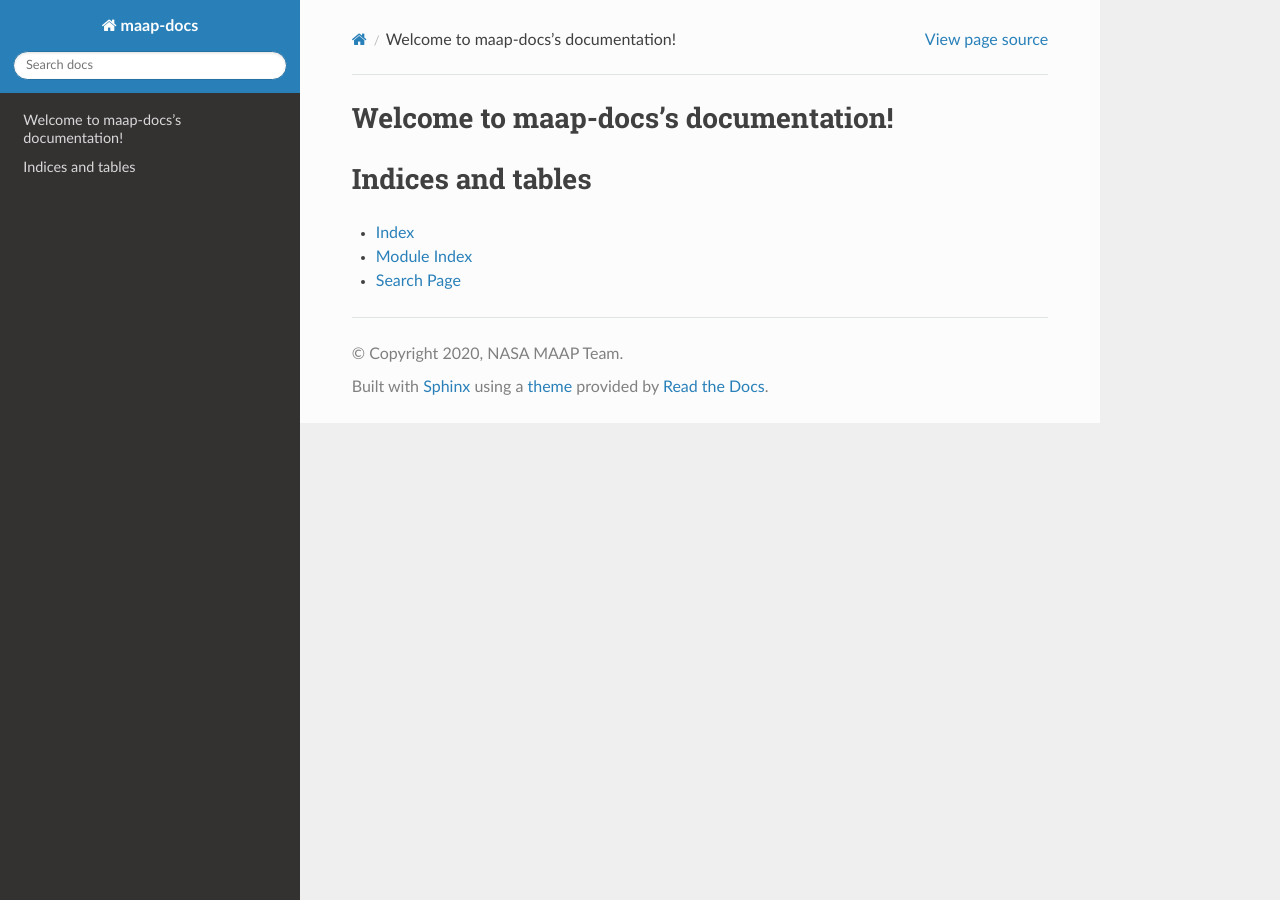
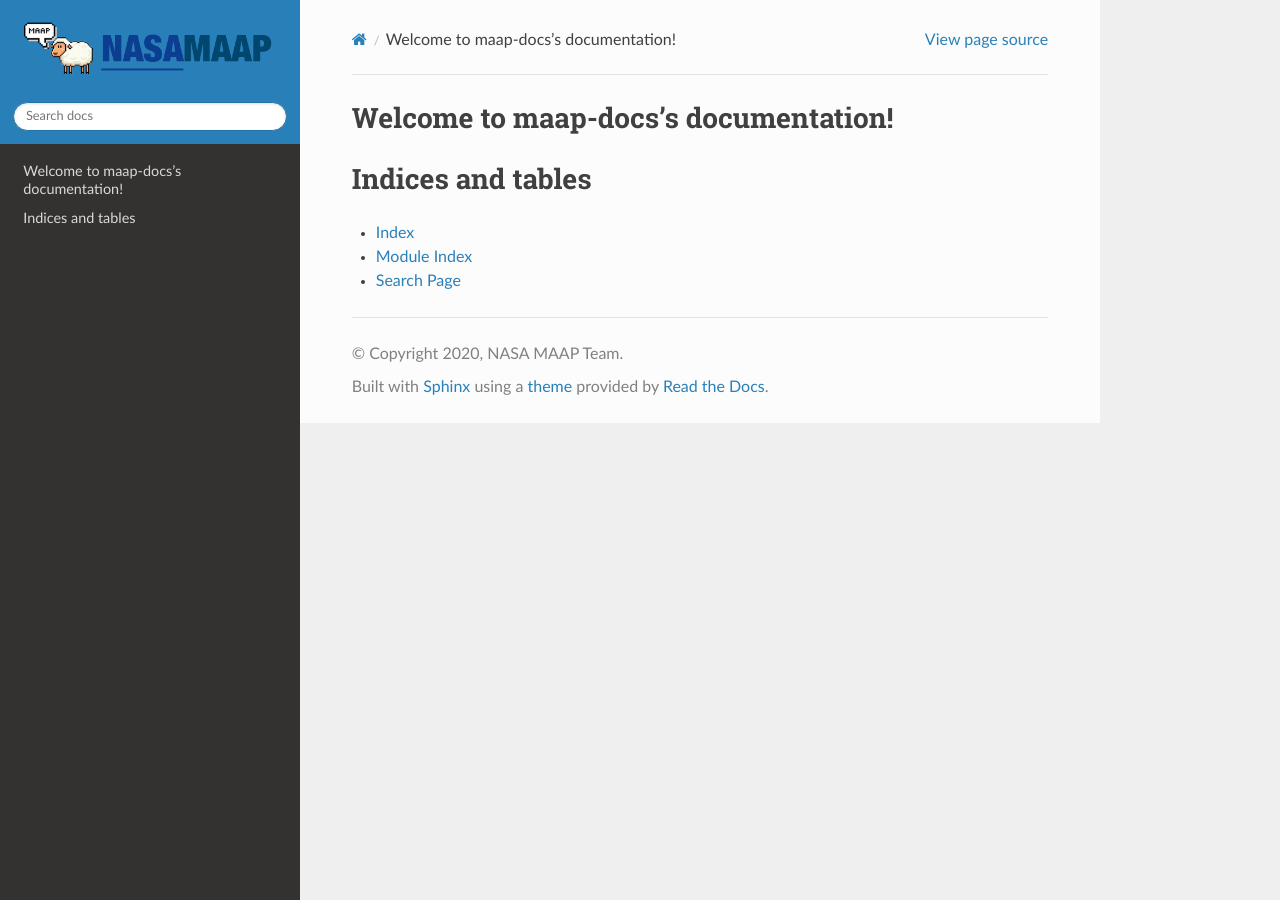
Before and after one commit to MAAP-Project/maap-documentation, a Sphinx documentation site: the page built from docs/source/index.rst, in a window 1280 px wide. Built offline with Sphinx 7.4.7 and the Read the Docs theme 2.0.0, drawn with Linux system fonts in a browser that asks for light colours.

Commit message:
adding docs logo and favicon to page

```diff
--- a/docs/source/conf.py
+++ b/docs/source/conf.py
@@ -48,6 +48,11 @@ master_doc = 'index'
 # a list of builtin themes.
 #
 html_theme = 'sphinx_rtd_theme'
+html_logo = "_static/nasamaap_logo.png"
+html_favicon = "_static/maapsheep-80x80.png"
+html_theme_options = {
+    'logo_only': True
+}
 
 # Add any paths that contain custom static files (such as style sheets) here,
 # relative to this directory. They are copied after the builtin static files,
```
Also changed, not shown: docs/source/_static/custom.css (added), docs/source/_static/maapsheep-80x80.png (added), docs/source/_static/nasamaap_logo.png (added).
